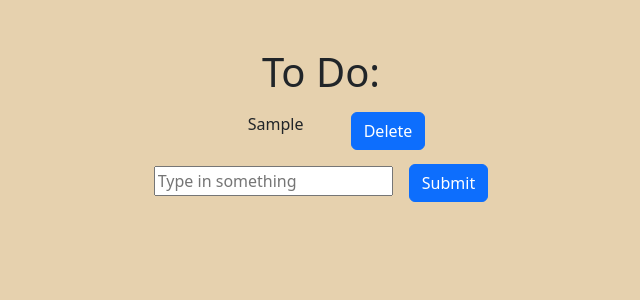
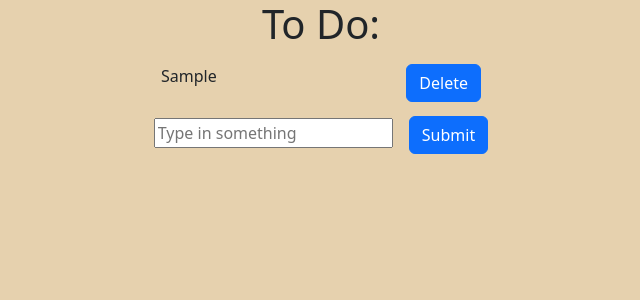
Before and after one commit to bendecruz745/ToDoList, a React (Create React App) app: page / in a window 1280 px wide. Both pictures are taken after typing "Sample" into the empty fields and a click on the button "Submit". Shown: the top 300 px of the page, without its empty margins (319-959 px from the left). Built offline with nearby package versions, Linux system fonts and the light colour scheme.

Commit message:
trying to fix alignment

```diff
--- a/src/App.css
+++ b/src/App.css
@@ -1,12 +1,23 @@
-body {
-  background-color: #e6d1ae;
+ul > div {
+  width: 20rem;
+  justify-content: space-between;
 }
 
 ul {
   list-style-type: none;
   padding: 0;
   margin: 0;
+  align-items: center;
 }
+
+.btn {
+  justify-self: end;
+}
+
+body {
+  background-color: #e6d1ae;
+}
+
 .App {
   text-align: center;
 }
--- a/src/Components/ListItem.js
+++ b/src/Components/ListItem.js
@@ -16,8 +16,8 @@ function ListItem({ item, index, setItems }) {
   return (
     <>
       {visible && (
-        <div className="container-fluid d-flex justify-content-center w-50">
-          <li className="row d-flex w-25 justify-content-center">{item}</li>
+        <div className="d-flex">
+          <li className="d-flex text-nowrap">{item}</li>
           <Button
             as="input"
             type="submit"
--- a/src/Components/Main.js
+++ b/src/Components/Main.js
@@ -35,9 +35,9 @@ function Main() {
   }, [items]);
 
   return (
-    <div className="p-5 text-center">
+    <div className="text-center">
       <h1 className="mb-3">To Do:</h1>
-      <ul>
+      <ul className="d-flex flex-column">
         {items.length ? (
           items.map((item, index) => (
             <ListItem
```
